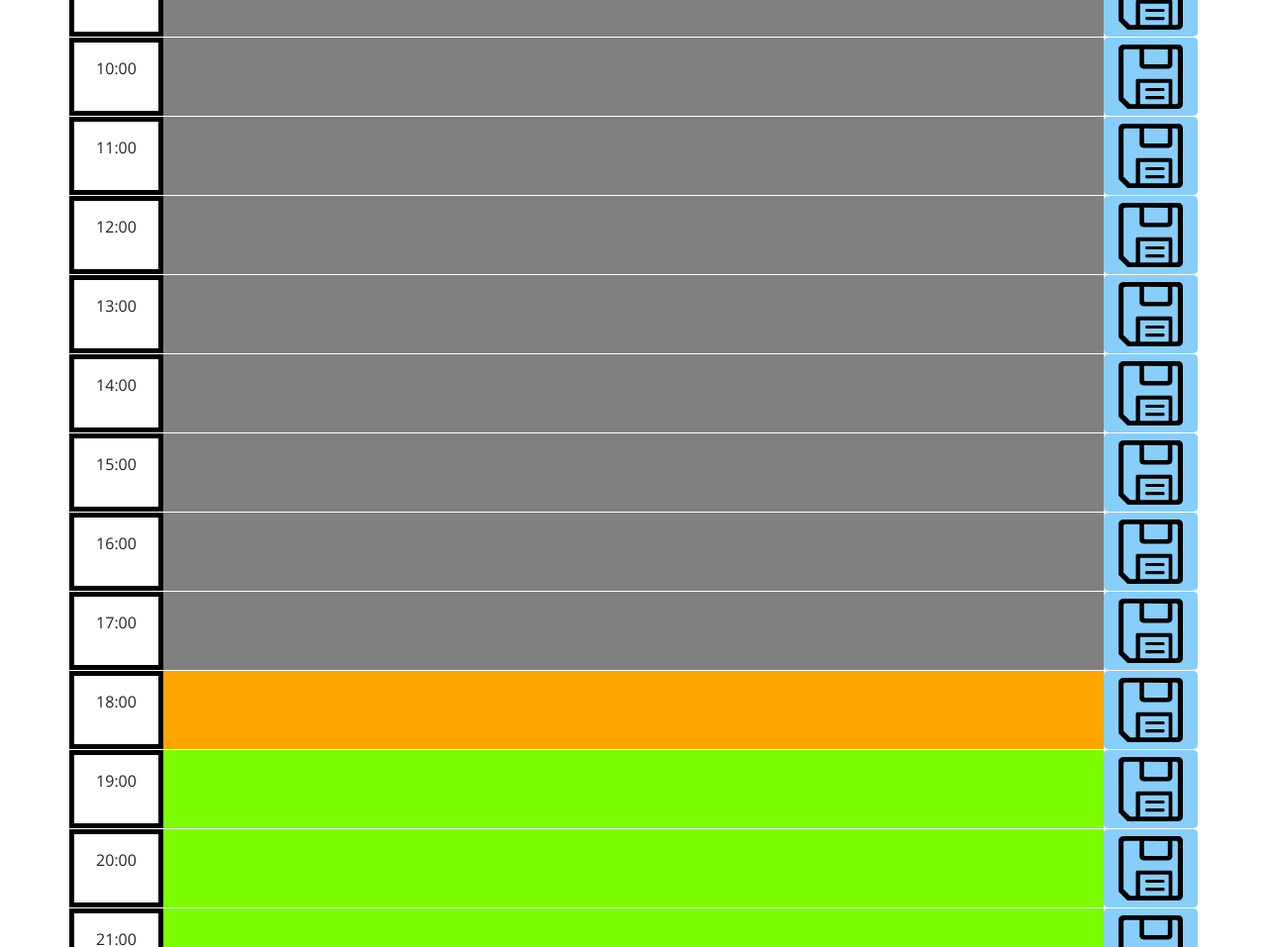
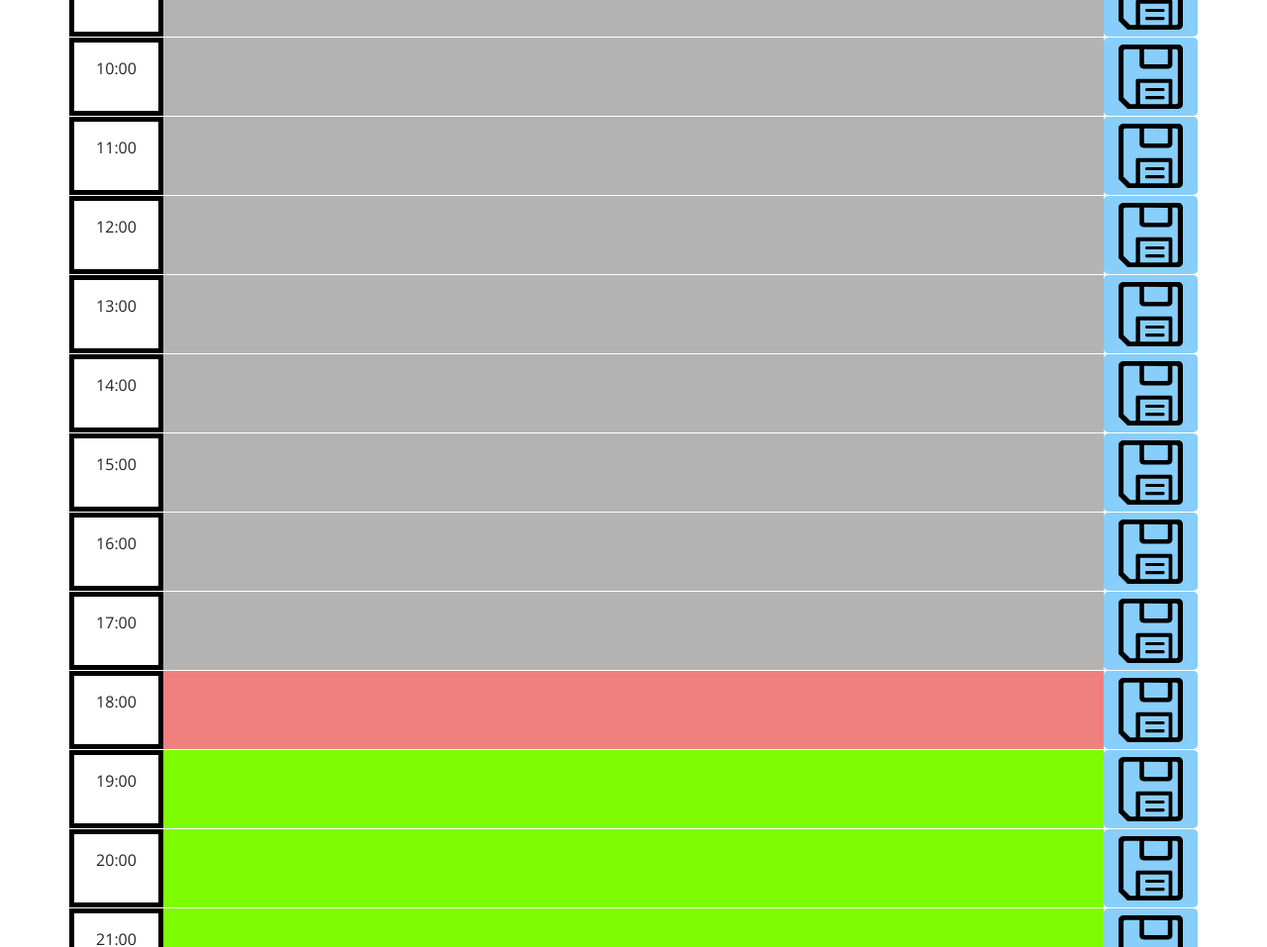
Before and after one commit to mhowe21/calendar-application, a plain HTML site: page index.html in a window 1280 px wide. Shown: the part 1303-2260 px from the top of the page at 99% size. Drawn offline with nearby package versions, Linux system fonts and the light colour scheme.

Commit message:
update styles, fix over 24 hour array

```diff
--- a/assessts/script.js
+++ b/assessts/script.js
@@ -66,11 +66,9 @@ function containerDraw(day) {
 }
 
 function saveEvents(day) {
-    let valueStores = []
 
     $(".save-items").on("click", function () {
-        console.log("you hit save on " + String(this))
-
+        let valueStores = []
         let calArray = document.querySelectorAll(".text-entry")
 
         for (const elm of calArray) {
--- a/assessts/style.css
+++ b/assessts/style.css
@@ -87,6 +87,7 @@ textarea {
   width: 100%;
   height: 100%;
   font-weight: bold;
+  color: #000000;
 }
 
 .time-box {
@@ -96,11 +97,11 @@ textarea {
 }
 
 .prior-hour {
-  background-color: gray;
+  background-color: gray; opacity:0.6;
+
 }
-
 .current-hour {
-  background-color: orange;
+  background-color: lightcoral;
 }
 
 #datepicker {
```
